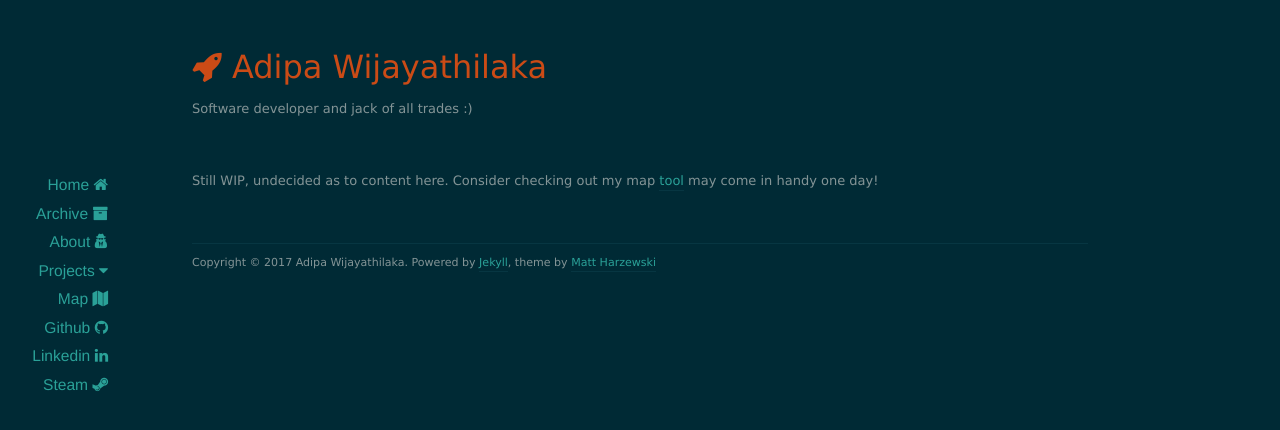
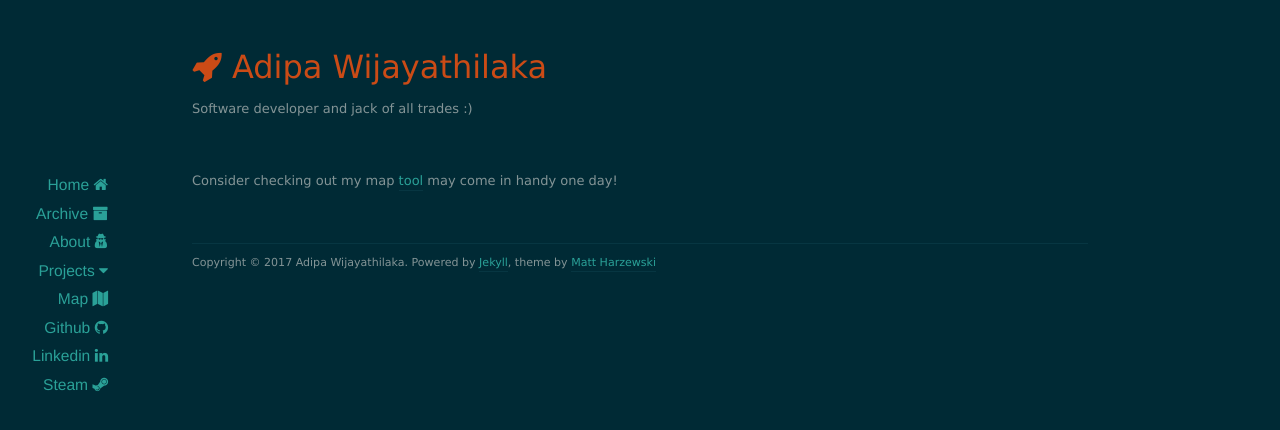
Before and after one commit to boarnoah/boarnoah.github.io, a Jekyll site: the page built from index.html, in a window 1280 px wide. Shown: the top 430 px of the page. Built offline with Jekyll 4.4.1, drawn with Linux system fonts in a browser that asks for light colours; the list of posts is cut into pages by our own code.

Commit message:
test signed commits

```diff
--- a/index.html
+++ b/index.html
@@ -3,7 +3,6 @@ layout: default
 title: Adipa Wijayathilaka
 ---
 <p>
-Still WIP, undecided as to content here.
 Consider checking out my map <a href="https://boarnoah.github.io/map/">tool</a> may come in handy one day!
 </p>
 <!--
```
